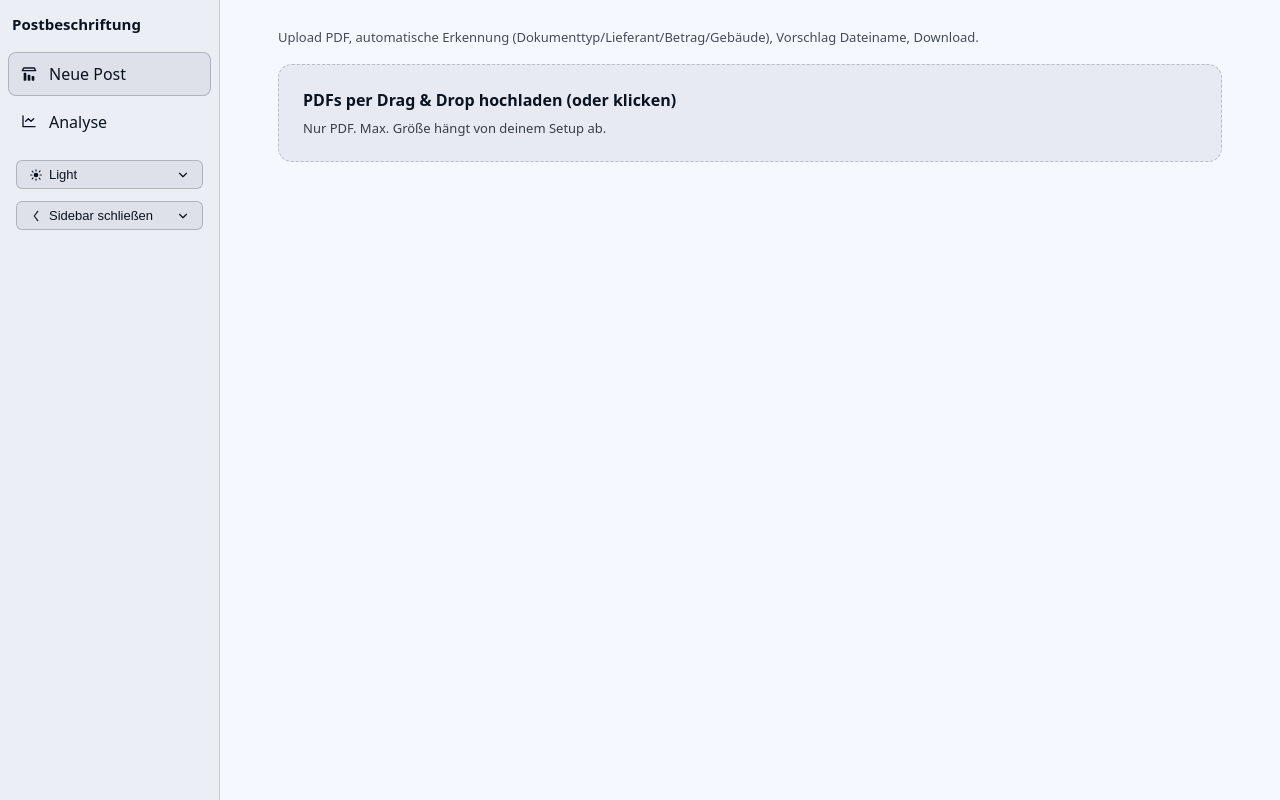
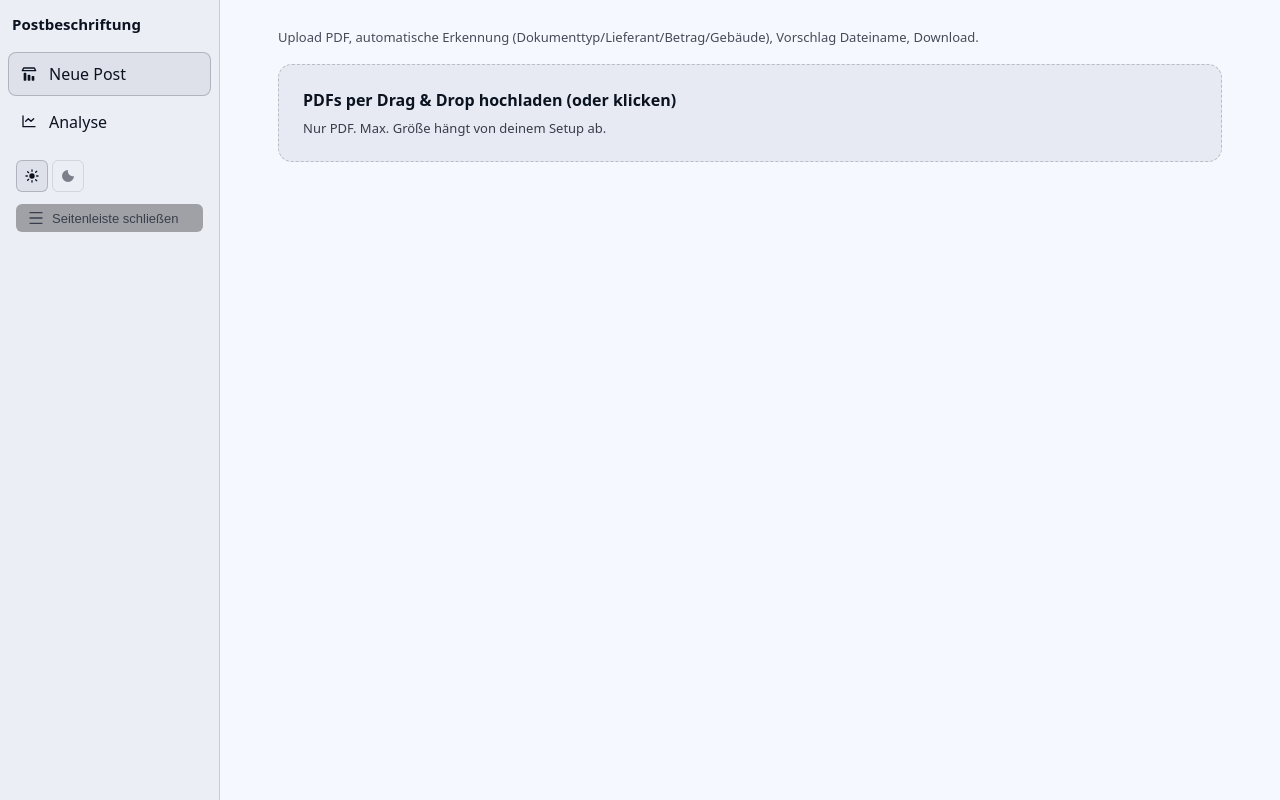
Before and after one commit to pohlandnicos/postbeschriftung, a Next.js app in the folder apps/web/: page / in a window 1280 px wide. Built offline with nearby package versions, Linux system fonts and the light colour scheme.

Commit message:
Add pixel-perfect copies of theme and sidebar buttons

```diff
--- a/apps/web/app/components/Sidebar.tsx
+++ b/apps/web/app/components/Sidebar.tsx
@@ -3,8 +3,8 @@
 import { usePathname } from 'next/navigation';
 import Link from 'next/link';
 import { useState, useEffect } from 'react';
-import { VercelSwitch } from './VercelSwitch';
-import { ChatGPTButton } from './ChatGPTButton';
+import { ThemeGroup } from './ThemeGroup';
+import { SidebarToggle } from './SidebarToggle';
 
 export type SidebarProps = {
   // add props here if needed
@@ -105,8 +105,8 @@ const Sidebar = () => {
         </Link>
 
         <div style={{ marginTop: 'auto', padding: '12px 8px', display: 'flex', flexDirection: 'column', gap: 12 }}>
-          <VercelSwitch value={theme} onChange={toggleTheme} />
-          <ChatGPTButton collapsed={collapsed} onClick={() => setCollapsed(!collapsed)} />
+          <ThemeGroup value={theme} onChange={toggleTheme} />
+          <SidebarToggle collapsed={collapsed} onClick={() => setCollapsed(!collapsed)} />
         </div>
       </div>
     </div>
--- /dev/null
+++ b/apps/web/app/components/SidebarToggle.tsx
@@ -0,0 +1,47 @@
+'use client';
+
+export function SidebarToggle({
+  collapsed,
+  onClick
+}: {
+  collapsed: boolean;
+  onClick: () => void;
+}) {
+  return (
+    <button
+      type="button"
+      onClick={onClick}
+      style={{
+        padding: '6px 12px',
+        background: 'rgba(0, 0, 0, 0.4)',
+        border: 'none',
+        borderRadius: 6,
+        color: 'inherit',
+        cursor: 'pointer',
+        display: 'flex',
+        alignItems: 'center',
+        gap: 8,
+        fontSize: 13,
+        opacity: 0.8,
+        transition: 'opacity 0.2s ease',
+        whiteSpace: 'nowrap'
+      }}
+      onMouseEnter={(e) => {
+        e.currentTarget.style.opacity = '1';
+      }}
+      onMouseLeave={(e) => {
+        e.currentTarget.style.opacity = '0.8';
+      }}
+    >
+      <svg width="16" height="16" viewBox="0 0 24 24" fill="none" xmlns="http://www.w3.org/2000/svg">
+        <path
+          d="M3 4h18M3 12h18M3 20h18"
+          stroke="currentColor"
+          strokeWidth="2"
+          strokeLinecap="round"
+        />
+      </svg>
+      Seitenleiste {collapsed ? 'öffnen' : 'schließen'}
+    </button>
+  );
+}
--- /dev/null
+++ b/apps/web/app/components/ThemeGroup.tsx
@@ -0,0 +1,80 @@
+'use client';
+
+export function ThemeGroup({
+  value,
+  onChange
+}: {
+  value: 'light' | 'dark';
+  onChange: (value: 'light' | 'dark') => void;
+}) {
+  return (
+    <div style={{ display: 'flex', alignItems: 'center', gap: 4 }}>
+      <button
+        type="button"
+        onClick={() => onChange('light')}
+        style={{
+          padding: '6px',
+          background: value === 'light' ? 'var(--panel2)' : 'none',
+          border: '1px solid var(--border)',
+          borderRadius: 6,
+          color: 'inherit',
+          cursor: 'pointer',
+          display: 'flex',
+          alignItems: 'center',
+          justifyContent: 'center',
+          width: 32,
+          height: 32,
+          opacity: value === 'light' ? 1 : 0.5
+        }}
+        onMouseEnter={(e) => {
+          if (value !== 'light') e.currentTarget.style.opacity = '0.8';
+        }}
+        onMouseLeave={(e) => {
+          if (value !== 'light') e.currentTarget.style.opacity = '0.5';
+        }}
+      >
+        <svg width="16" height="16" viewBox="0 0 24 24" fill="none" xmlns="http://www.w3.org/2000/svg">
+          <circle cx="12" cy="12" r="4" fill="currentColor" />
+          <path
+            d="M12 5V3M12 21v-2M5 12H3M21 12h-2M7 7L5.5 5.5M19 19l-1.5-1.5M7 17l-1.5 1.5M19 5l-1.5 1.5"
+            stroke="currentColor"
+            strokeWidth="2"
+            strokeLinecap="round"
+          />
+        </svg>
+      </button>
+
+      <button
+        type="button"
+        onClick={() => onChange('dark')}
+        style={{
+          padding: '6px',
+          background: value === 'dark' ? 'var(--panel2)' : 'none',
+          border: '1px solid var(--border)',
+          borderRadius: 6,
+          color: 'inherit',
+          cursor: 'pointer',
+          display: 'flex',
+          alignItems: 'center',
+          justifyContent: 'center',
+          width: 32,
+          height: 32,
+          opacity: value === 'dark' ? 1 : 0.5
+        }}
+        onMouseEnter={(e) => {
+          if (value !== 'dark') e.currentTarget.style.opacity = '0.8';
+        }}
+        onMouseLeave={(e) => {
+          if (value !== 'dark') e.currentTarget.style.opacity = '0.5';
+        }}
+      >
+        <svg width="16" height="16" viewBox="0 0 24 24" fill="none" xmlns="http://www.w3.org/2000/svg">
+          <path
+            d="M12 3a7.5 7.5 0 0 0 9 9 9 9 0 1 1-9-9z"
+            fill="currentColor"
+          />
+        </svg>
+      </button>
+    </div>
+  );
+}
```
